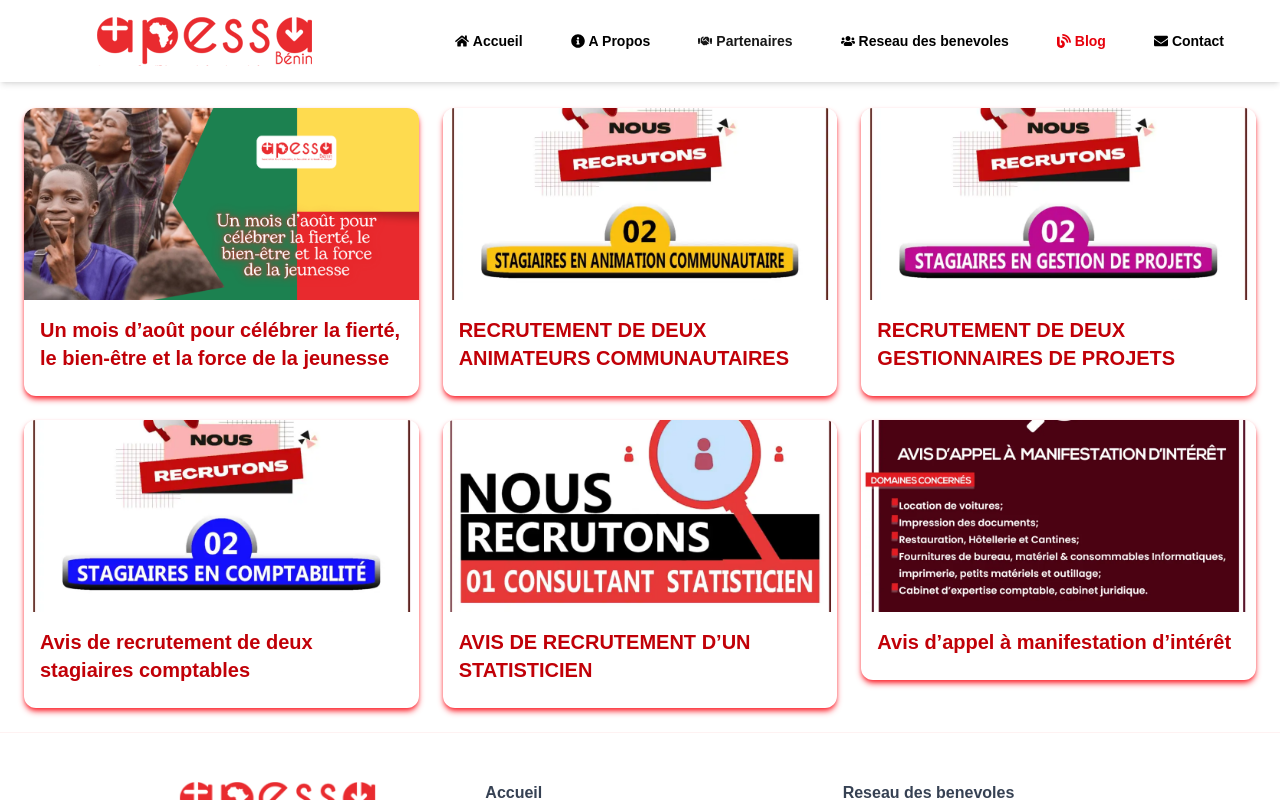
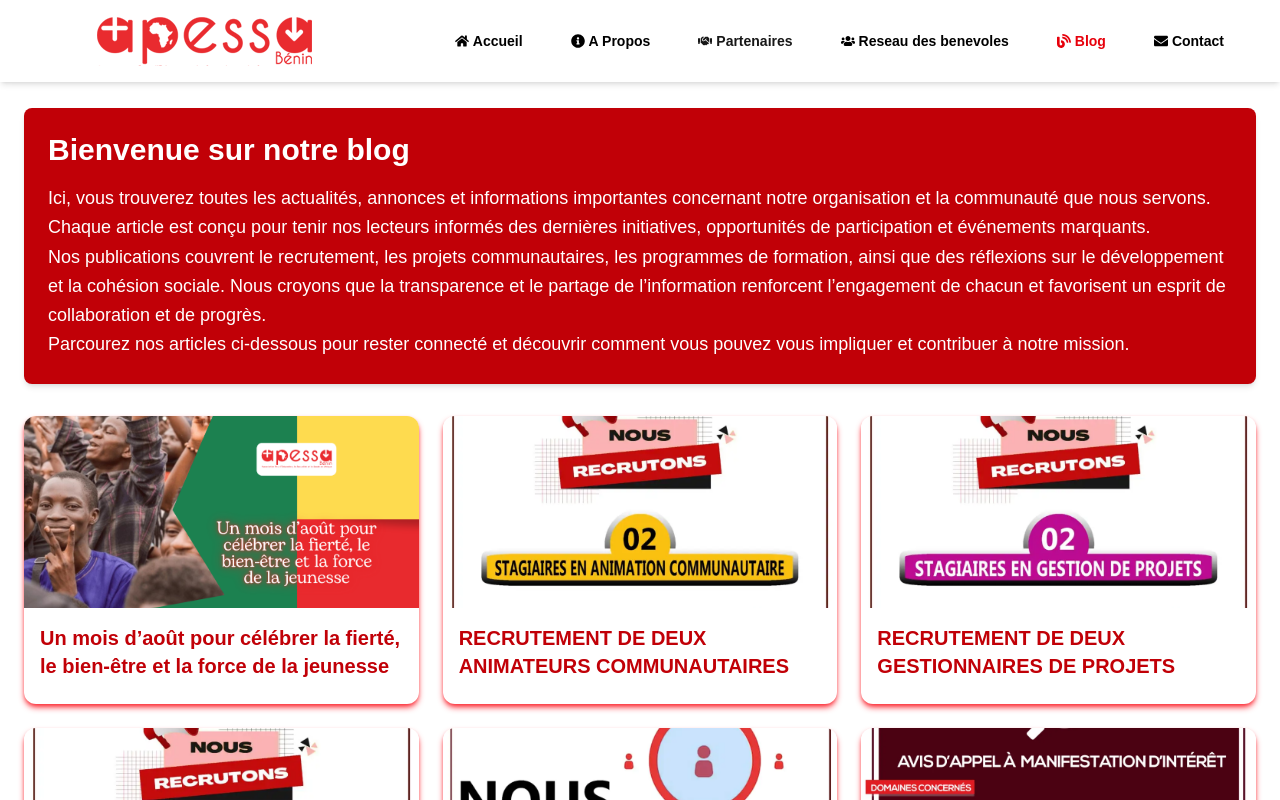
Before and after one commit to gabrielokeke/redesigned-apessa, a Next.js app: page /blog in a window 1280 px wide. Shown: the top 800 px of the page. Built offline with nearby package versions, Linux system fonts and the light colour scheme.

Commit message:
[REMOVED] react-flag-kit

```diff
--- a/app/blog/page.tsx
+++ b/app/blog/page.tsx
@@ -53,7 +53,21 @@ const blogPosts: BlogCard[] = [
 
 export default function BlogPageList() {
   return (
-    <section className="grid grid-cols-1 md:grid-cols-3 gap-6 p-6 ">
+    <section className="p-6 space-y-8">
+      {/* Writeup section */}
+      <div className="bg-red-700 text-white p-6 rounded-lg shadow-md">
+        <h2 className="text-3xl font-bold mb-4">Bienvenue sur notre blog</h2>
+        <p className="text-lg leading-relaxed">
+          Ici, vous trouverez toutes les actualités, annonces et informations importantes concernant notre organisation et la communauté que nous servons. Chaque article est conçu pour tenir nos lecteurs informés des dernières initiatives, opportunités de participation et événements marquants.
+          <br />
+          Nos publications couvrent le recrutement, les projets communautaires, les programmes de formation, ainsi que des réflexions sur le développement et la cohésion sociale. Nous croyons que la transparence et le partage de l’information renforcent l’engagement de chacun et favorisent un esprit de collaboration et de progrès.
+          <br />
+          Parcourez nos articles ci-dessous pour rester connecté et découvrir comment vous pouvez vous impliquer et contribuer à notre mission.
+        </p>
+      </div>
+
+      {/* Blog grid */}
+      <section className="grid grid-cols-1 md:grid-cols-3 gap-6">
         {blogPosts.map(({ slug, title, imageUrl }, index) => (
           <motion.div
             key={slug}
@@ -83,5 +97,6 @@ export default function BlogPageList() {
           </motion.div>
         ))}
       </section>
+    </section>
   );
 }
```
Lines whose indentation alone changed are shown as unchanged.
